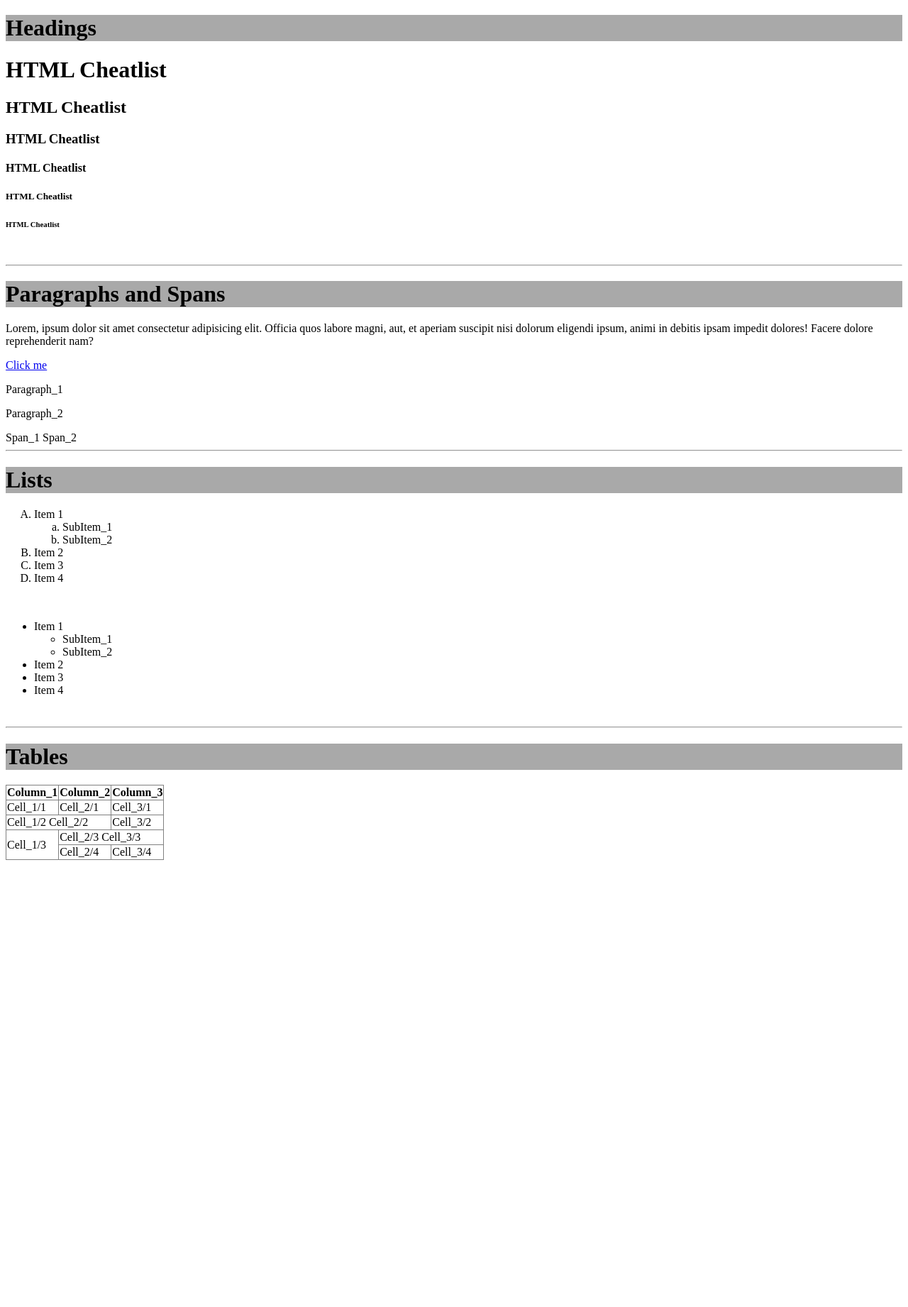
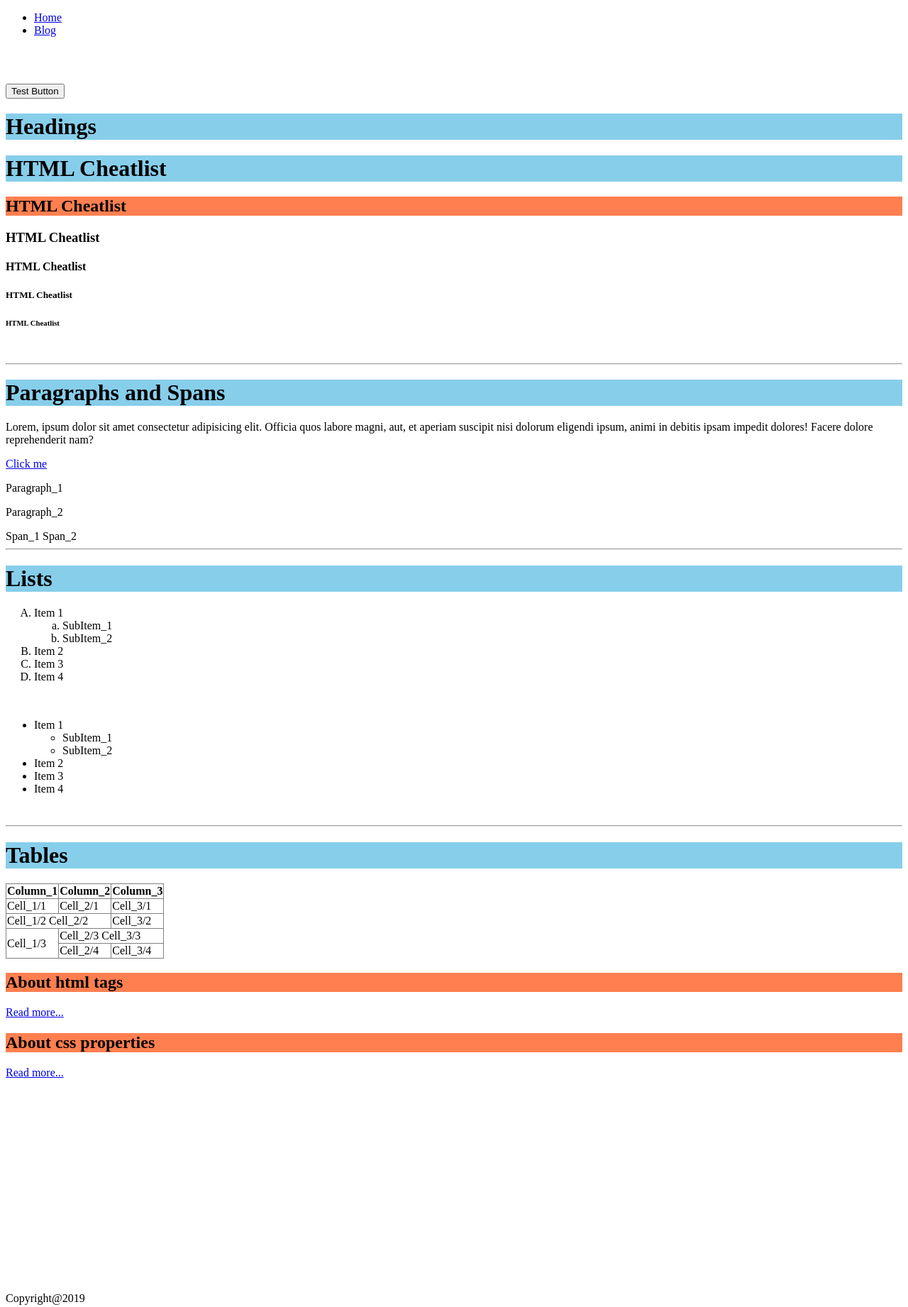
Before and after one commit to dmitrydomanski/webinars_2019, a plain HTML site: page index.html in a window 1280 px wide. Shown: the whole page at 71% size. Before the commit the page ends 1712 px from the top, so only its background shows below. Drawn offline with Linux system fonts and the light colour scheme.

Commit message:
semantic page strucuture explained

```diff
--- a/index.html
+++ b/index.html
@@ -6,13 +6,36 @@
     <meta name="viewport" content="width=device-width, initial-scale=1.0">
     <meta http-equiv="X-UA-Compatible" content="ie=edge">
     <title>HTML Intro</title>
+    <!-- <script> alert('Hi there') </script> -->
+    <!-- <script src="main.js" type="module"></script> -->
+    <script src="main.js" defer></script>
+    <link rel="icon" href="favicon_flower.png" type="image/x-icon">
+    <style>
+        h1 {
+            background: forestgreen
+        }
+    </style>
+    <link rel="stylesheet" href="styles/main.css">
 </head>
-<!-- <style>CSS Styles</style> -->
-<!-- <script>JS files</script> -->
 
 <body>
+    <header>
+        <!-- Navigation -->
+        <nav>
+            <ul>
+                <li><a href="/">Home</a></li>
+                <li><a href="/">Blog</a></li>
+            </ul>
+        </nav>
+    </header>
+    <main>
+
+
+        <!-- Buttons -->
+        <button id="test-button" style="margin-top: 50px">Test Button</button>
+
         <!-- Hedings -->
-    <h1 style="background: darkgray">Headings</h1>
+        <h1>Headings</h1>
         <h1>HTML Cheatlist</h1>
         <h2>HTML Cheatlist</h2>
         <h3>HTML Cheatlist</h3>
@@ -23,7 +46,7 @@
         <br />
         <hr />
         <!-- Paragraph -->
-    <h1 style="background: darkgray">Paragraphs and Spans</h1>
+        <h1>Paragraphs and Spans</h1>
         <p>Lorem, ipsum dolor sit amet consectetur adipisicing elit. Officia quos labore magni, aut, et aperiam suscipit
             nisi dolorum eligendi ipsum, animi in debitis ipsam impedit dolores! Facere dolore reprehenderit nam?</p>
 
@@ -35,7 +58,7 @@
         <br>
         <hr />
         <!-- Lists -->
-    <h1 style="background: darkgray">Lists</h1>
+        <h1>Lists</h1>
         <ol type="A">
             <li>Item 1</li>
             <ol type="a">
@@ -60,8 +83,8 @@
         <br>
         <hr />
         <!-- Tables -->
-    <h1 style="background: darkgray">Tables</h1>
-    <table  border="1" style="border-collapse: collapse">
+        <h1>Tables</h1>
+        <table border="1" style="border-collapse: collapse">
             <thead>
                 <tr>
                     <th>Column_1</th>
@@ -92,8 +115,24 @@
             </tbody>
         </table>
 
+        <!-- Container tags -->
+        <article>
+            <h2>About html tags</h2>
+            <a href="http://google.com">Read more...</a>
+        </article>
+        <article>
+            <h2>About css properties</h2>
+            <a href="http://google.com">Read more...</a>
+        </article>
+        <section></section>
+        <div></div>
+    </main>
+    <footer>
+       <p>Copyright@2019</p>
+    </footer>
+
     <!-- Bottom margin -->
-    <div style="margin-top: 500px"></div>
+    <!-- <div style="margin-top: 500px"></div> -->
 </body>
 
 </html>
--- /dev/null
+++ b/main.js
@@ -0,0 +1,5 @@
+// alert('Main.js is working')
+
+const testButton = document.querySelector('#test-button')
+console.log(testButton)
+testButton.addEventListener('click', () => console.log('Test button clicked'))
--- /dev/null
+++ b/styles/main.css
@@ -0,0 +1,16 @@
+h1 {
+    background: skyblue;
+}
+h2 {
+    background: coral;
+}
+
+footer {
+    margin-top: 300px;
+}
+
+@media screen and (min-width: 320px) and (max-width: 480px) {
+    h1 {
+        background: crimson;
+    }
+  }
--- /dev/null
+++ b/styles/small.css
@@ -0,0 +1,3 @@
+h1 {
+    background: crimson;
+}
```
Also changed, not shown: favicon_flower.png (added). Lines whose indentation alone changed are shown as unchanged.
